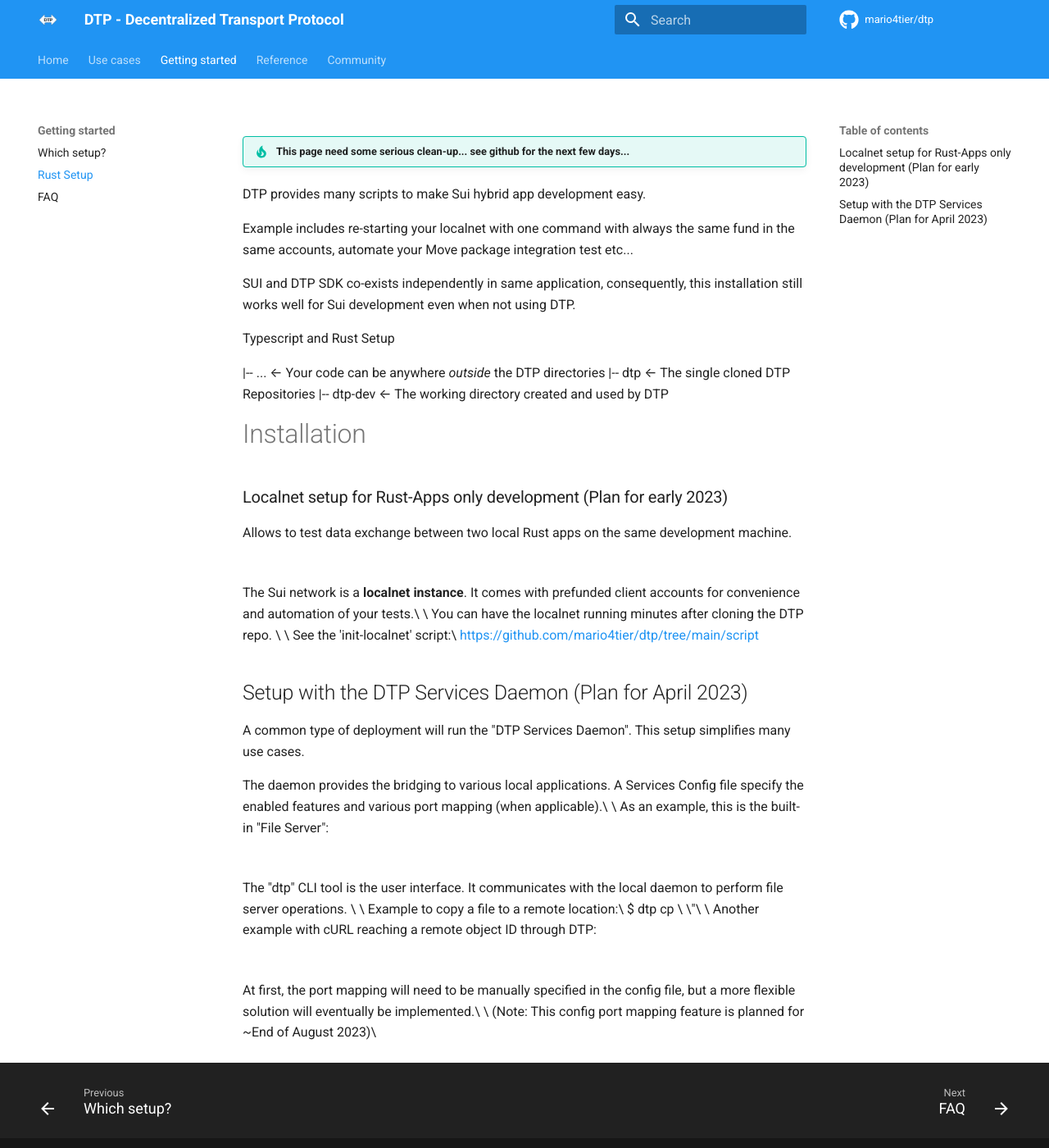
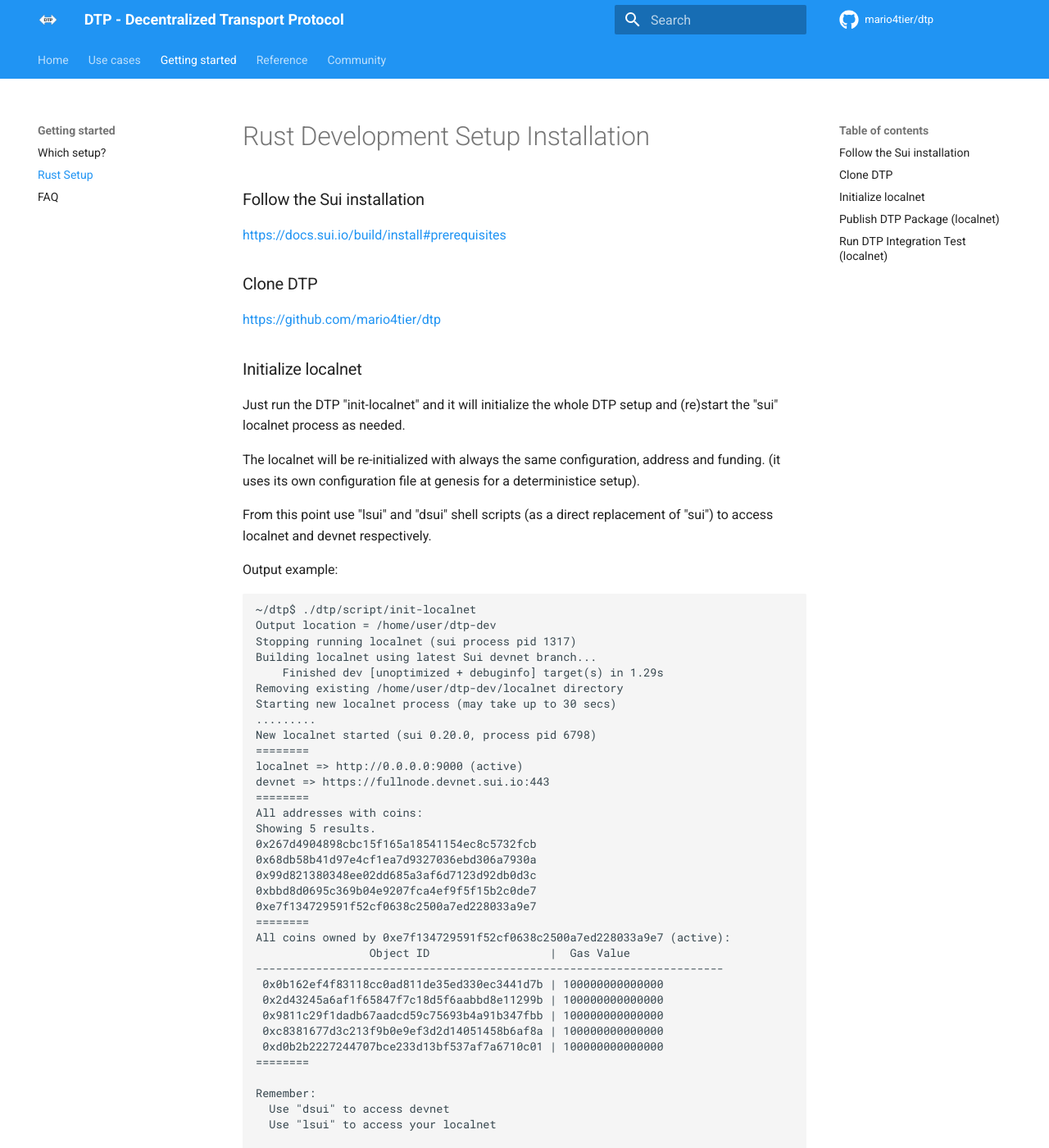
Before and after one commit to ChainMovers/dtp, an MkDocs documentation site: the page built from docs/setup/rust.md, in a window 1280 px wide and 1400 px high. Shown: the whole window at 82% size. Built offline with MkDocs 1.6.1 and Material for MkDocs 9.7.7, drawn with Linux system fonts in a browser that asks for light colours; comment, search, counter and statistics services are not loaded; some of the changed text lies outside the part shown.

Commit message:
Update docs

````diff
--- a/docs/setup/rust.md
+++ b/docs/setup/rust.md
@@ -1,54 +1,66 @@
 
-!!! tip "This page need some serious clean-up... see github for the next few days..."
+# Rust Development Setup Installation
 
-DTP provides many scripts to make Sui hybrid app development easy.
+### Follow the Sui installation
+<https://docs.sui.io/build/install#prerequisites>
 
-Example includes re-starting your localnet with one command with always the same fund in the same accounts, automate your Move package integration test etc...
-
-SUI and DTP SDK co-exists independently in same application, consequently, this installation still works well for Sui development even when not using DTP.
-
-Typescript and Rust Setup
+### Clone DTP
+<https://github.com/mario4tier/dtp>
 
 
-<some directory>
-     |-- ...        <-- Your code can be anywhere *outside* the DTP directories
-     |-- dtp        <-- The single cloned DTP Repositories
-     |-- dtp-dev    <-- The working directory created and used by DTP
+### Initialize localnet
 
-# Installation
+Just run the DTP "init-localnet" and it will initialize the whole DTP setup and (re)start the "sui" localnet process as needed.
 
-### Localnet setup for Rust-Apps only development  (Plan for early 2023)
+The localnet will be re-initialized with always the same configuration, address and funding.
+(it uses its own configuration file at genesis for a deterministice setup).
 
-Allows to test data exchange between two local Rust apps on the same development machine.
+From this point use "lsui" and "dsui" shell scripts (as a direct replacement of "sui") to access localnet and devnet respectively.
 
-<figure><img src="../.gitbook/assets/install_1.png" alt=""><figcaption></figcaption></figure>
+Output example:
+``` text
+~/dtp$ ./dtp/script/init-localnet
+Output location = /home/user/dtp-dev
+Stopping running localnet (sui process pid 1317)
+Building localnet using latest Sui devnet branch...
+    Finished dev [unoptimized + debuginfo] target(s) in 1.29s
+Removing existing /home/user/dtp-dev/localnet directory
+Starting new localnet process (may take up to 30 secs)
+.........
+New localnet started (sui 0.20.0, process pid 6798)
+========
+localnet => http://0.0.0.0:9000 (active)
+devnet => https://fullnode.devnet.sui.io:443
+========
+All addresses with coins:
+Showing 5 results.
+0x267d4904898cbc15f165a18541154ec8c5732fcb
+0x68db58b41d97e4cf1ea7d9327036ebd306a7930a
+0x99d821380348ee02dd685a3af6d7123d92db0d3c
+0xbbd8d0695c369b04e9207fca4ef9f5f15b2c0de7
+0xe7f134729591f52cf0638c2500a7ed228033a9e7
+========
+All coins owned by 0xe7f134729591f52cf0638c2500a7ed228033a9e7 (active):
+                 Object ID                  |  Gas Value
+----------------------------------------------------------------------
+ 0x0b162ef4f83118cc0ad811de35ed330ec3441d7b | 100000000000000
+ 0x2d43245a6af1f65847f7c18d5f6aabbd8e11299b | 100000000000000
+ 0x9811c29f1dadb67aadcd59c75693b4a91b347fbb | 100000000000000
+ 0xc8381677d3c213f9b0e9ef3d2d14051458b6af8a | 100000000000000
+ 0xd0b2b2227244707bce233d13bf537af7a6710c01 | 100000000000000
+========
 
-The Sui network is a **localnet instance**. It comes with prefunded client accounts for convenience and automation of your tests.\
-\
-You can have the localnet running minutes after cloning the DTP repo. \
-\
-See the 'init-localnet' script:\
-&#x20;            [https://github.com/mario4tier/dtp/tree/main/script](https://github.com/mario4tier/dtp/tree/main/script)
+Remember:
+  Use "dsui" to access devnet
+  Use "lsui" to access your localnet
 
-## Setup with the DTP Services Daemon (Plan for April 2023)
+Success. Try it by typing "lsui client gas"
+host:~/$
+```
 
-A common type of deployment will run the "DTP Services Daemon". This setup simplifies many use cases.
+### Publish DTP Package (localnet)
+~/dtp$ publish-localnet
 
-The daemon provides the bridging to various local applications. A Services Config file specify the enabled features and various port mapping (when applicable).\
-\
-As an example, this is the built-in "File Server":
 
-<figure><img src="../.gitbook/assets/FTP_Daemon_012023.png" alt=""><figcaption></figcaption></figure>
-
-The "dtp" CLI tool is the user interface. It communicates with the local daemon to perform file server operations. \
-\
-Example to copy a file to a remote location:\
-&#x20;   $ dtp cp \<local pathname> \<remote Sui Host Object ID + pathname>"\
-\
-Another example with cURL reaching a remote object ID through DTP:
-
-<figure><img src="../.gitbook/assets/RPC_Daemon_012023.png" alt=""><figcaption></figcaption></figure>
-
-At first, the port mapping will need to be manually specified in the config file, but a more flexible solution will eventually be implemented.\
-\
-(Note: This config port mapping feature is planned for \~End of August 2023)\
+### Run DTP Integration Test (localnet)
+~/dtp$ cargo test
````
Also changed, not shown: docs/example/rpc_firewall.md (+5 -5 lines), docs/examples.md (+7 -5 lines), docs/index.md (+13 -9 lines).
